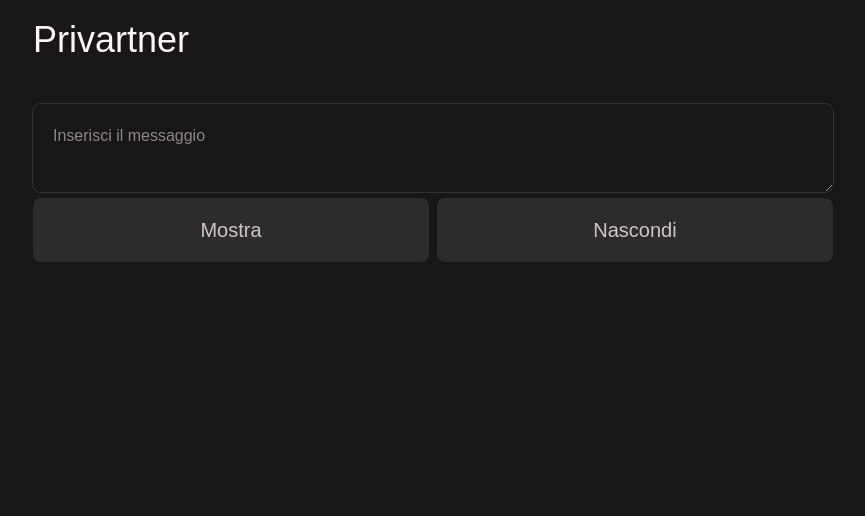
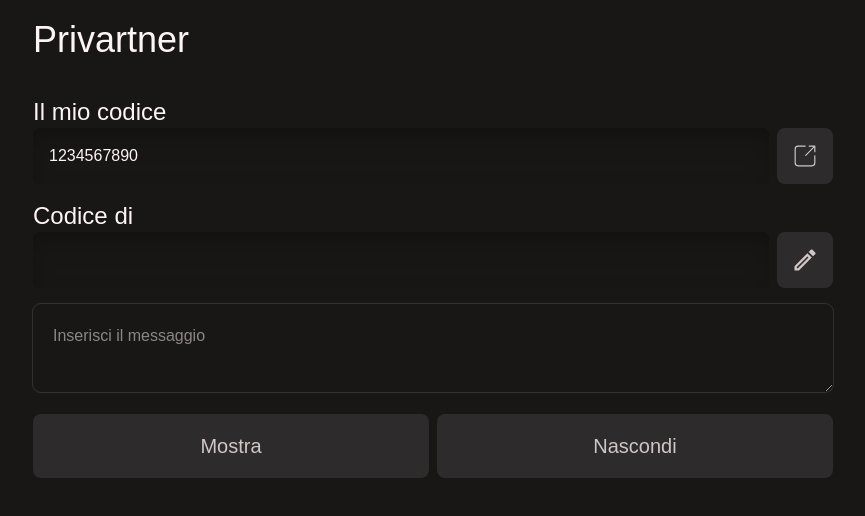
Before and after one commit to moreee-sa/Privartner, a React (Vite) app: page /#/contact/1 in a window 1280 px wide. Both pictures are taken after a click on the button "Mostra". Shown: the top 516 px of the page, without its empty margins (207-1072 px from the left). Built offline with nearby package versions, Linux system fonts and the light colour scheme.

Commit message:
Implementati componenti nella pagina

```diff
--- a/src/components/Contact/ContactDetail.tsx
+++ b/src/components/Contact/ContactDetailView.tsx
@@ -4,18 +4,18 @@ import type { Contact } from "@/lib/contacts";
 import CryptoActionButton from "./CryptoActionButton";
 import type { ContactKey } from "@/lib/contacts";
 import { importPublicKey, getPublicKeyStringRSA, encryptMessage } from "@/lib/crypto";
+import MyShareCode from "./MyShareCode";
+import ContactHeader from "./ContactHeader";
+import ContactShareCode from "./ContactShareCode";
 
 interface ContactProps {
   contact: Contact | null;
 }
 
-
-function ContactDetail({ contact }: ContactProps) {
-  const [showId, setShowId] = useState(false);
+function ContactDetailView({ contact }: ContactProps) {
   const [message, setMessage] = useState("");
   const [placeholder, setPlaceholder] = useState("Inserisci il messaggio");
   const [publicKey, setPublicKey] = useState("");
-
 
   useEffect(() => {
     async function load() {
@@ -40,6 +40,7 @@ function ContactDetail({ contact }: ContactProps) {
 
   async function handleEncryptMessage(publicKey: ContactKey) {
     const encMessage = getMessageEncoding();
+
     if (encMessage) {
       console.log(encMessage);
       console.log("publicKey:", publicKey);
@@ -59,33 +60,11 @@ function ContactDetail({ contact }: ContactProps) {
   }
 
   return (
-    <div className="flex flex-col">
-      <span
-        className="text-2xl"
-        style={{
-          color: THEME.text,
-          fontFamily: "'Nunito Sans Variable', sans-serif",
-        }}
-      >
-        {contact?.name}
-      </span>
-      <span
-        className="text-base"
-        style={{
-          color: THEME.textSecondary,
-          fontFamily: "'Nunito Sans Variable', sans-serif",
-        }}
-        onClick={() => setShowId(prev => !prev)}
-      >
-        {showId ? (
-          contact?.id
-        ) : (
-          contact?.description
-        )}
-      </span>
-      <div>
-        <input type="text" defaultValue={publicKey} />
-      </div>
+    <div className="flex flex-col gap-4">
+      <ContactHeader name={contact?.name} description={contact?.description} id={contact?.id} />
+      <MyShareCode code={"1234567890"} />
+      <ContactShareCode name={contact?.name} code={publicKey} />
+
       <div>
         <textarea
           className="outline outline-[#323031] rounded-lg focus:outline-[#969593] transition-all p-5 w-full"
@@ -106,4 +85,4 @@ function ContactDetail({ contact }: ContactProps) {
   )
 }
 
-export default ContactDetail;
+export default ContactDetailView;
--- a/src/components/Contact/ContactCard.tsx
+++ b/src/components/Contact/ContactListItem.tsx
@@ -7,7 +7,7 @@ interface ContactProps {
   contact: Contact;
 }
 
-function ContactCard({ contact }: ContactProps) {
+function ContactListItem({ contact }: ContactProps) {
   return (
     <Link to={`/contact/${contact.id}`}>
       <div
@@ -40,4 +40,4 @@ function ContactCard({ contact }: ContactProps) {
   )
 }
 
-export default ContactCard;
+export default ContactListItem;
--- a/src/components/Contact/index.tsx
+++ b/src/components/Contact/index.tsx
@@ -1,6 +1,6 @@
 import type { Contact } from "@/lib/contacts"
 import { THEME } from "@/lib/constants";
-import ContactCard from "./ContactCard";
+import ContactCard from "./ContactListItem";
 
 interface ContactsProps {
   contacts: Contact[] | null;
--- a/src/pages/Contact/index.tsx
+++ b/src/pages/Contact/index.tsx
@@ -3,7 +3,7 @@ import { useEffect, useState } from "react";
 import type { Contact } from "@/lib/contacts";
 import { THEME } from "@/lib/constants";
 import Navbar from "@/components/Navbar";
-import ContactDetail from "@/components/Contact/ContactDetail";
+import ContactDetailView from "@/components/Contact/ContactDetailView";
 
 function ContactPage() {
   const navigate = useNavigate();
@@ -47,7 +47,7 @@ function ContactPage() {
         {showError ? (
           <span>Contatto non trovato</span>
         ) : (
-          <ContactDetail contact={contact} />
+          <ContactDetailView contact={contact} />
         )}
       </div>
     </div>
```
